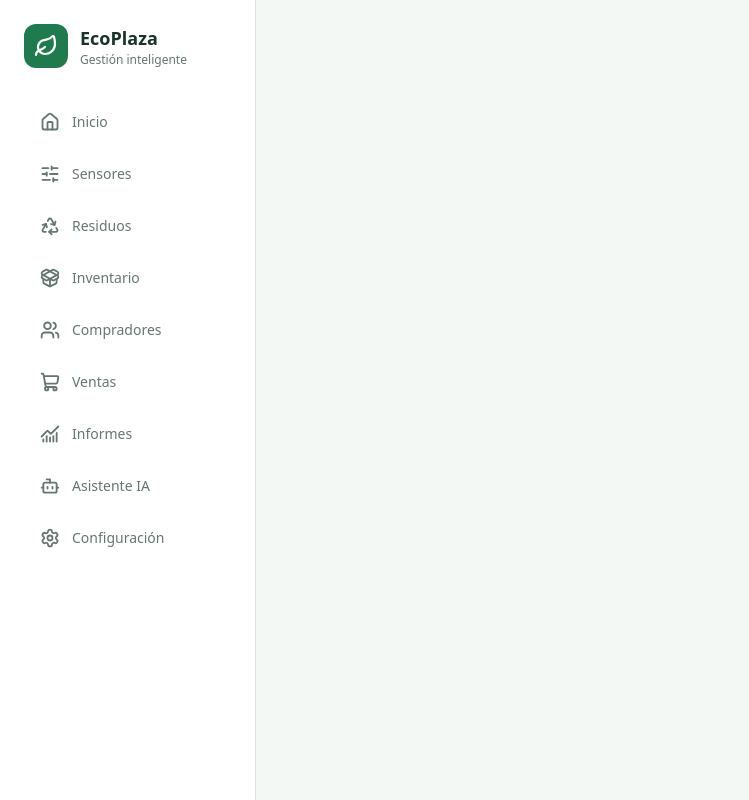
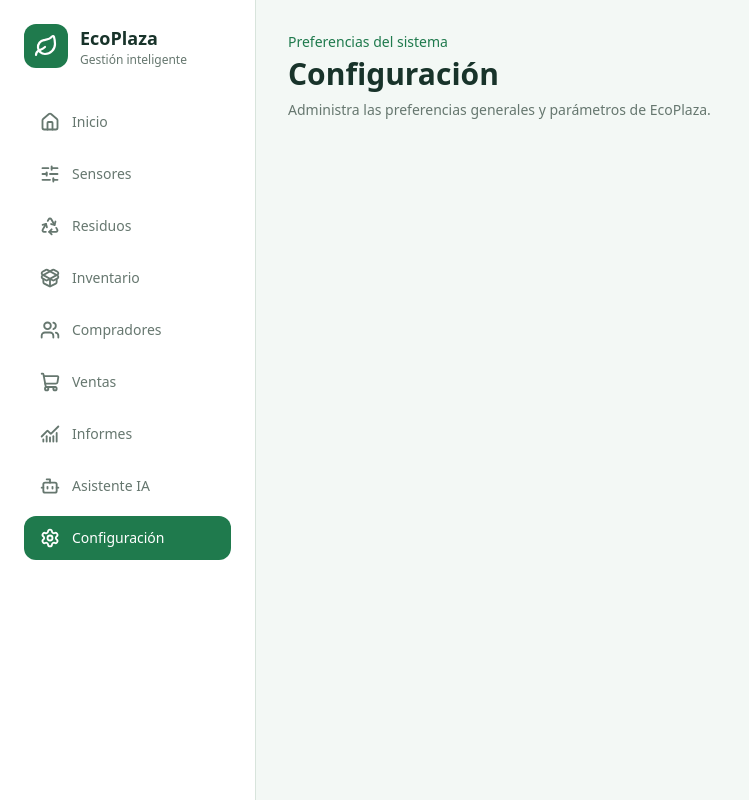
Before and after one commit to luis-sdiaz/ecoplaza-smart-waste-platform, a React (Vite) app in the folder frontend/: page /settings in a window 1280 px wide. Shown: the whole page, without its empty margins (0-749 px from the left). Built offline with nearby package versions, Linux system fonts and the light colour scheme.

Commit message:
feat(frontend): add settings page navigation

```diff
--- a/frontend/src/App.tsx
+++ b/frontend/src/App.tsx
@@ -8,6 +8,7 @@ import SensorsPage from "./pages/SensorsPage";
 import WastePage from "./pages/WastePage";
 import ReportsPage from "./pages/ReportsPage";
 import AssistantPage from "./pages/AssistantPage";
+import SettingsPage from "./pages/SettingsPage";
 
 function App() {
   return (
@@ -21,6 +22,7 @@ function App() {
         <Route path="/sales" element={<SalesPage />} />
         <Route path="/reports" element={<ReportsPage />} />
         <Route path="/assistant" element={<AssistantPage />} />
+        <Route path="/settings" element={<SettingsPage />} />
       </Routes>
     </AppLayout>
   );
--- a/frontend/src/components/Sidebar.tsx
+++ b/frontend/src/components/Sidebar.tsx
@@ -144,13 +144,19 @@ function Sidebar() {
           <span>Asistente IA</span>
         </NavLink>
 
-        <button
-          type="button"
-          className="mt-2 flex w-full items-center gap-3 rounded-xl px-4 py-3 text-left text-sm font-medium text-ecoplaza-text-muted transition-colors hover:bg-ecoplaza-background hover:text-ecoplaza-text"
+        <NavLink
+          to="/settings"
+          className={({ isActive }) =>
+            `mt-2 flex w-full items-center gap-3 rounded-xl px-4 py-3 text-left text-sm font-medium transition-colors ${
+              isActive
+                ? "bg-ecoplaza-primary text-white"
+                : "text-ecoplaza-text-muted hover:bg-ecoplaza-background hover:text-ecoplaza-text"
+            }`
+          }
         >
           <Settings size={20} strokeWidth={2.2} />
           <span>Configuración</span>
-        </button>
+        </NavLink>
       </nav>
     </aside>
   );
--- /dev/null
+++ b/frontend/src/pages/SettingsPage.tsx
@@ -0,0 +1,21 @@
+function SettingsPage() {
+  return (
+    <section className="p-8">
+      <div>
+        <p className="text-sm font-medium text-ecoplaza-primary">
+          Preferencias del sistema
+        </p>
+
+        <h1 className="mt-1 text-3xl font-semibold text-ecoplaza-text">
+          Configuración
+        </h1>
+
+        <p className="mt-2 text-sm text-ecoplaza-text-muted">
+          Administra las preferencias generales y parámetros de EcoPlaza.
+        </p>
+      </div>
+    </section>
+  );
+}
+
+export default SettingsPage;
```
